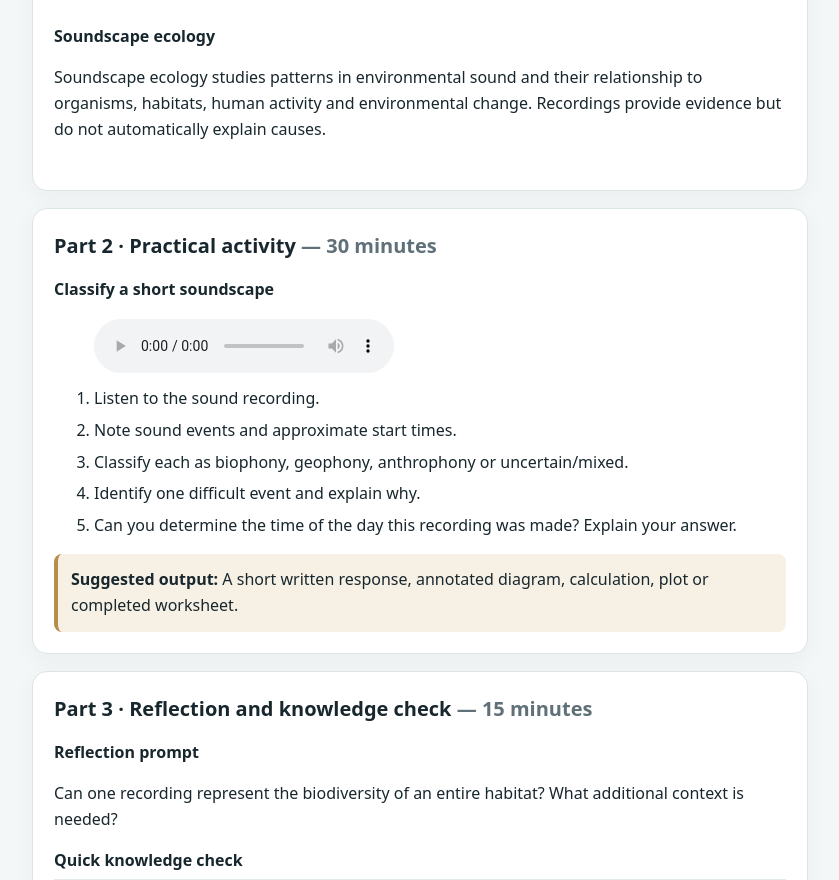
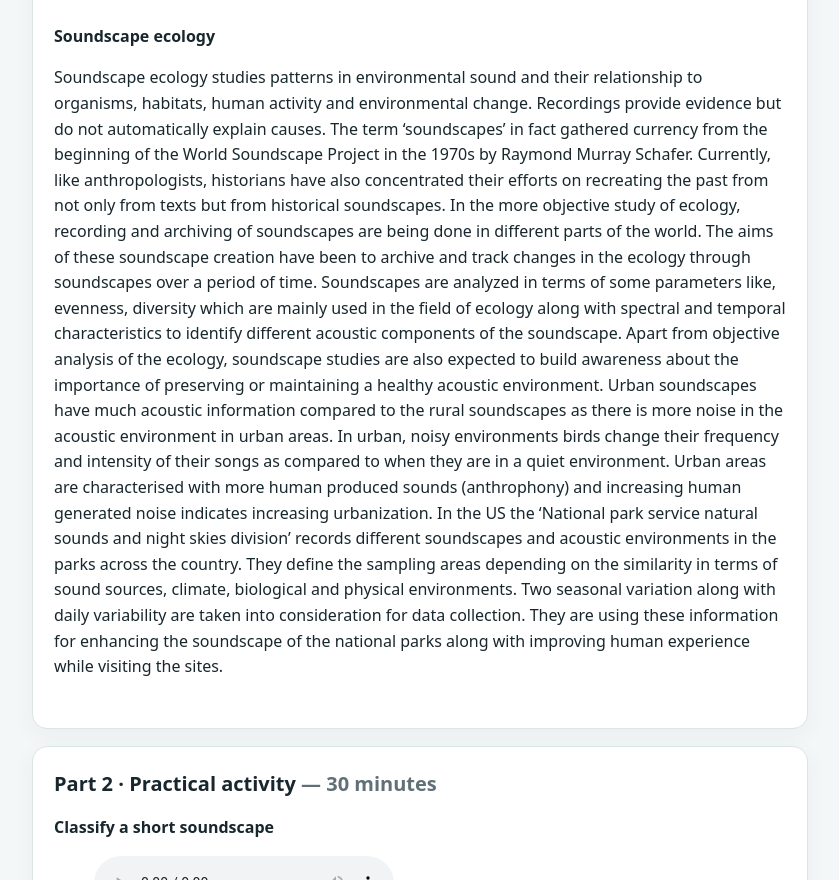
Before and after one commit to iitg-soundscape-ecology/course, a plain HTML site: page modules/module-02.html in a window 1280 px wide. Shown: the part 1669-2549 px from the top of the page, without its empty margins (80-919 px from the left). Drawn offline with Linux system fonts and the light colour scheme.

Commit message:
Update module-02.html

```diff
--- a/modules/module-02.html
+++ b/modules/module-02.html
@@ -23,7 +23,15 @@ Anthrophony: Sounds generated by humans and human-made technology (sometimes cal
 
 
 
-<div class="item"><h3>Soundscape ecology</h3><p>Soundscape ecology studies patterns in environmental sound and their relationship to organisms, habitats, human activity and environmental change. Recordings provide evidence but do not automatically explain causes.</p></div>
+<div class="item"><h3>Soundscape ecology</h3><p>Soundscape ecology studies patterns in environmental sound and their relationship to organisms, habitats, human activity and environmental change. Recordings provide evidence but do not automatically explain causes. The term ‘soundscapes’ in fact gathered currency from the beginning of the World Soundscape Project in the 1970s by Raymond Murray Schafer. Currently, like anthropologists, historians have also concentrated their efforts on recreating the past from not only from texts but from historical soundscapes. In the more objective study of ecology, recording and archiving of soundscapes are being done in different parts of the world. The aims of these soundscape creation have been to archive and track changes in the ecology through soundscapes over a period of time. Soundscapes are analyzed in terms of some parameters like, evenness, diversity which are mainly used in the field of ecology along with spectral and temporal characteristics to identify different acoustic components of the soundscape. Apart from objective analysis of the ecology, soundscape studies are also expected to build awareness about the importance of preserving or maintaining a healthy acoustic environment.
+
+Urban soundscapes  have much acoustic information compared to the rural soundscapes as there is more noise in the acoustic environment in urban areas. In urban, noisy environments birds change their frequency and intensity of their songs as compared to when they are in a quiet environment. Urban areas are characterised with more human produced sounds (anthrophony) and increasing human generated noise indicates increasing urbanization. In the US the ‘National park service natural sounds and night skies division’ records different soundscapes and acoustic environments in the parks across the country. They define the sampling areas depending on the similarity in terms of sound sources, climate, biological and physical environments. Two seasonal variation along with daily variability are taken into consideration for data collection. They are using these information for enhancing the soundscape of the national parks along with improving human experience while visiting the sites.
+
+
+
+
+
+</p></div>
 
 
 
```
